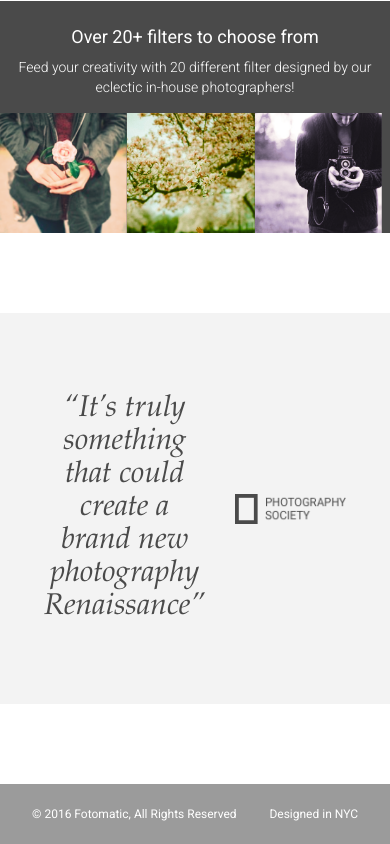
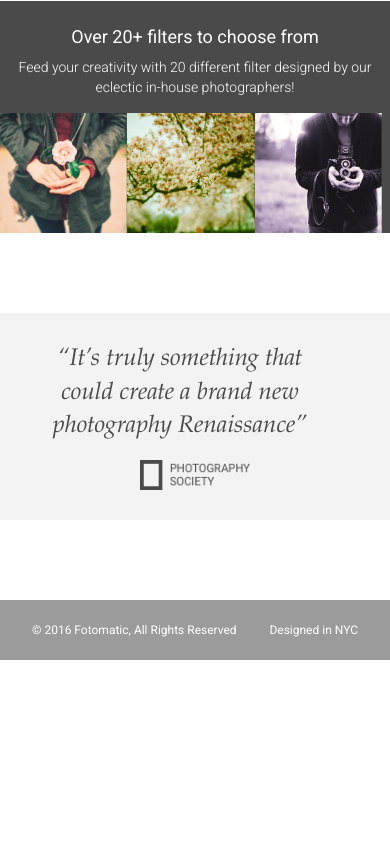
Before and after one commit to emilynordhoff/fotomatic, a plain HTML site: page index.html in a window 390 px wide. Shown: the part 1360-2204 px from the top of the page. After the commit the page ends 2020 px from the top, so only its background shows below. Drawn offline with Linux system fonts and the light colour scheme; a web font is replaced by a local one.

Commit message:
Two break points added for tablet and mobile.

```diff
--- a/index.html
+++ b/index.html
@@ -104,7 +104,7 @@
 
     <!-- Quotes Section -->
     <div id="quotes-section">
-      <div class="content center">
+      <div class="content">
         <span class="quote">“It’s truly something that could create a brand new photography Renaissance”</span>
         <img class="quote-citation" src="./resources/images/photography-logo.png" />
       </div>
--- a/resources/css/style.css
+++ b/resources/css/style.css
@@ -390,23 +390,31 @@ header .button {
   line-height: 1.1;
   font-style: italic;
   color: #4a4a4a;
+  text-align: center;
 }
 
 #quotes-section .quote-citation {
   height: 1.875rem;
 }
 
+@media only screen and (max-width: 1024px) {
+  #quotes-section .quote {
+    text-align: left;
+  }
+}
 @media only screen and (max-width: 760px) {
-  #quotes-section content {
+  #quotes-section .content {
     padding: 1.875rem .625rem;
+    flex-direction: column;
   }
 
-  #quotes-section quote {
+  #quotes-section .quote {
     font-size: 1.5rem;
     line-height: 1.4;
+    text-align: center;
   }
 
-  #quotes-section quote-citation {
+  #quotes-section .quote-citation {
     display: block;
     padding-top: 1rem;
     margin: auto;
```
